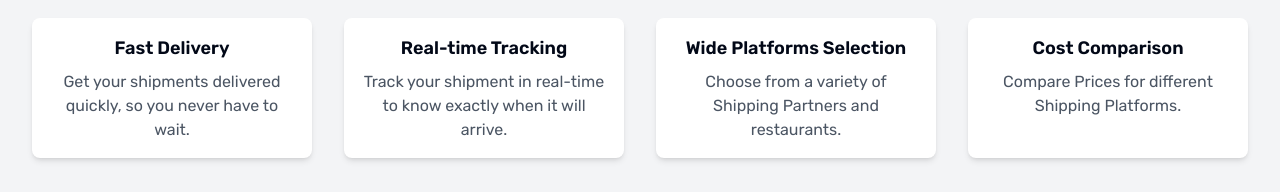
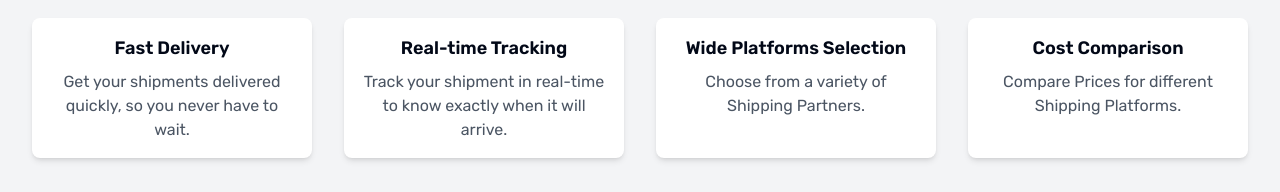
Before and after one commit to mutebinuhu/delivernext, a Next.js app: page / in a window 1280 px wide. Shown: the part 632-824 px from the top of the page. Built offline with nearby package versions, Linux system fonts and the light colour scheme.

Commit message:
core: few changes

```diff
--- a/app/components/FeaturesAndBenefits.js
+++ b/app/components/FeaturesAndBenefits.js
@@ -12,7 +12,7 @@ const FeaturesBenefitsSection = () => {
         },
         {
             title: 'Wide Platforms Selection',
-            description: 'Choose from a variety of Shipping Partners and restaurants.',
+            description: 'Choose from a variety of Shipping Partners.',
         },
         {
             title: 'Cost Comparison',
```
